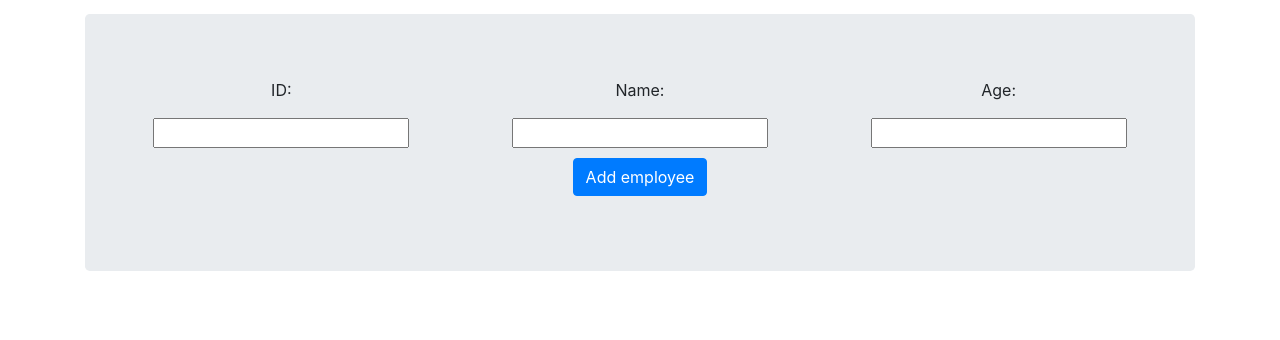
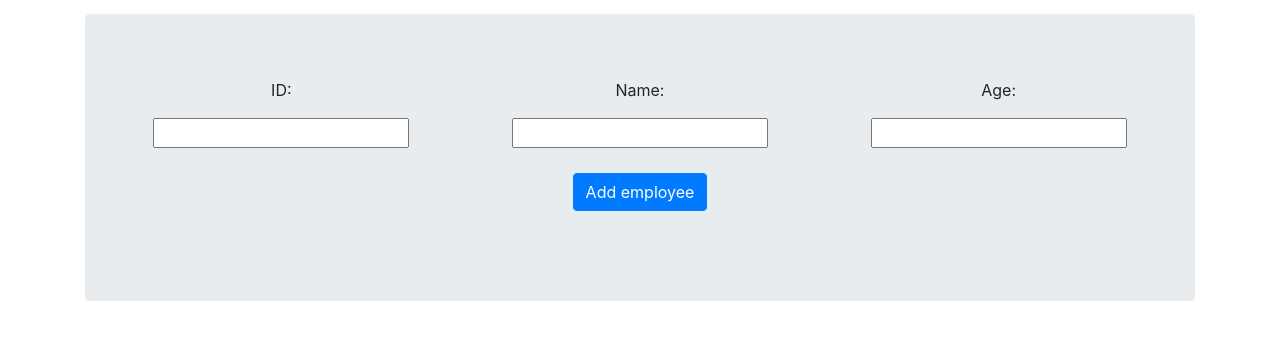
Before and after one commit to daanbergmans/angular-practice, a plain HTML site: page angular-test/index.html in a window 1280 px wide. Both pictures are taken after a click on the link "Employees". Shown: the part 62-402 px from the top of the page. Drawn offline with nearby package versions, Linux system fonts and the light colour scheme; some packages are replaced by stand-ins of ours.

Commit message:
Last changes for today

```diff
--- a/angular-test/css/customCSS.css
+++ b/angular-test/css/customCSS.css
@@ -30,7 +30,7 @@ body {
 }
 
 .marginTop {
-  margin-top: 10px;
+  margin-top: 25px;
 }
 
 .noLiDot {
--- a/angular-test/src/controllers/homeController.js
+++ b/angular-test/src/controllers/homeController.js
@@ -14,8 +14,6 @@ angular.module("myApp")
       var index = Math.round(Math.random() * (names.length - 1));
       vm.name = names[index];
     }
-
-    //test
 
     timer = $interval(function() {
       changeRandomName();
```
